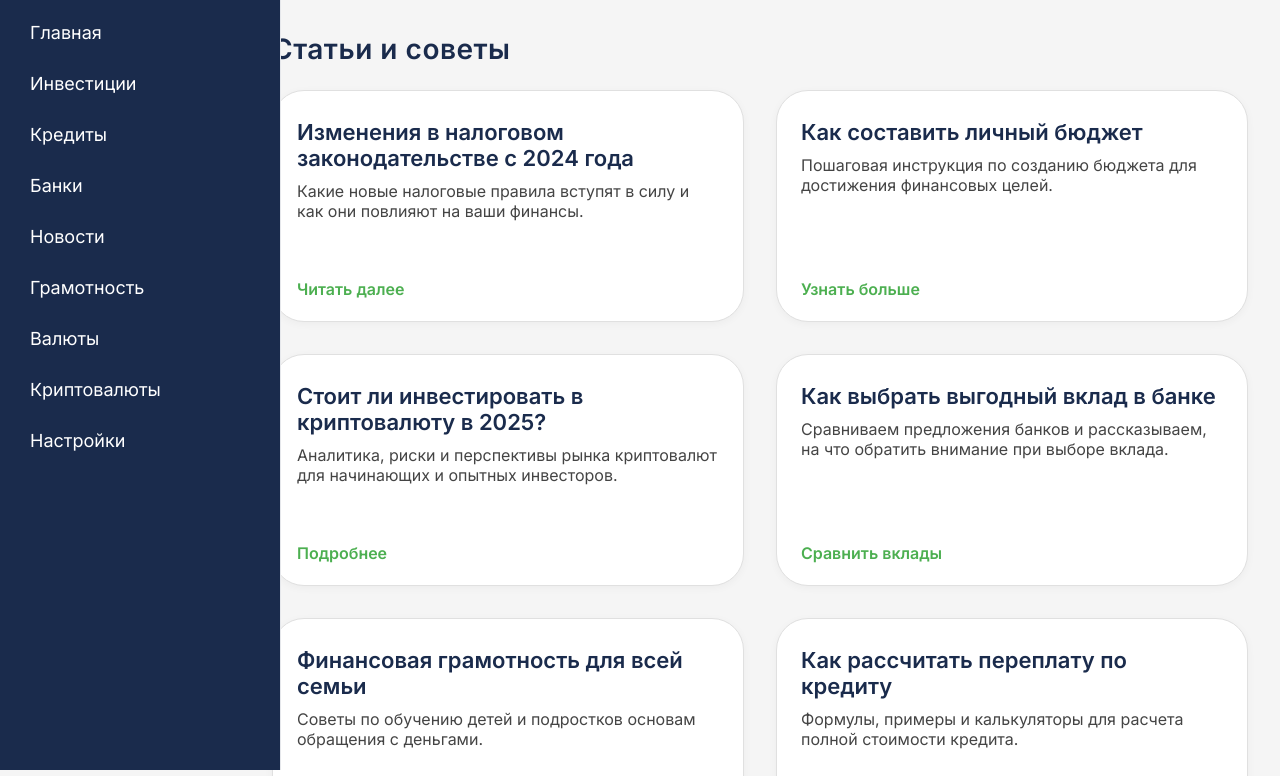
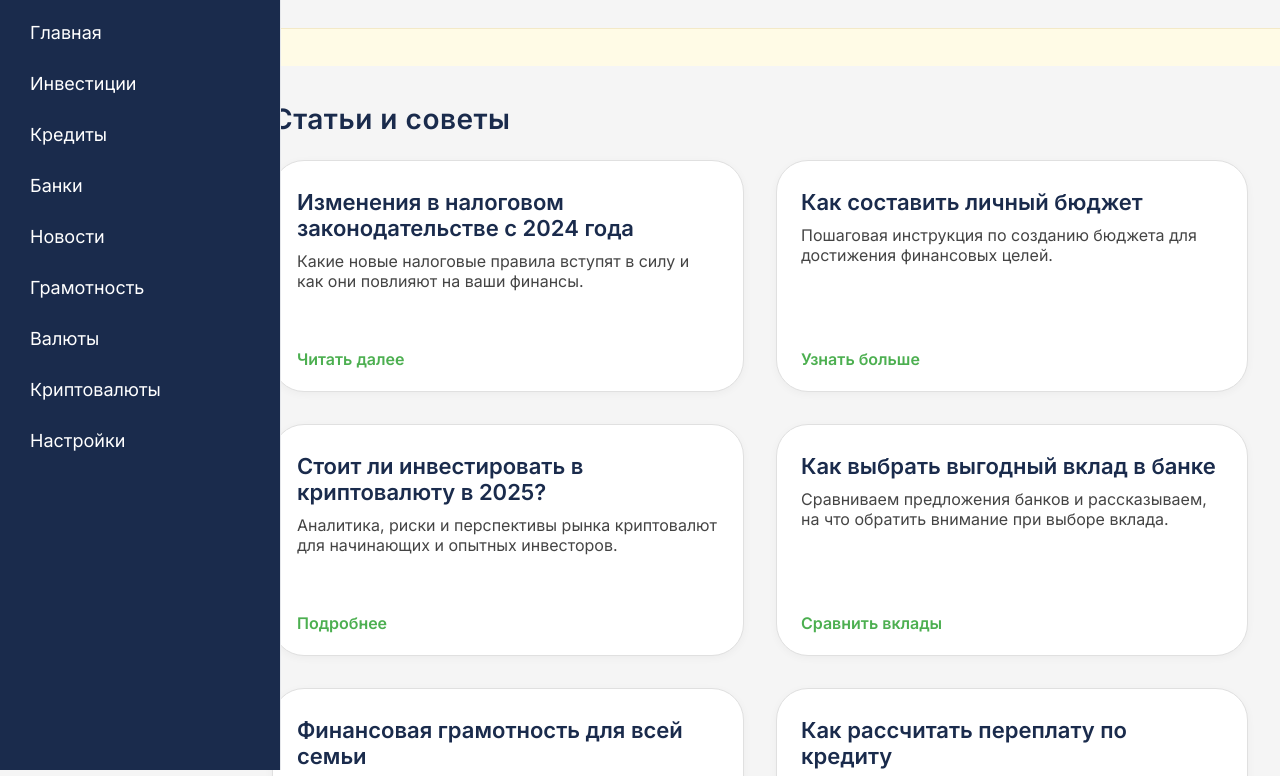
Before and after one commit to Mikawo846/FInanceTechFix, a plain HTML site: page index.html in a window 1280 px wide. Shown: the part 82-858 px from the top of the page. Drawn offline with Linux system fonts and the light colour scheme.

Commit message:
Update styles.css

```diff
--- a/styles.css
+++ b/styles.css
@@ -102,27 +102,18 @@ body {
   border-color: #d4af37;
 }
 
-/* Ticker */
-.ticker-bar {
-  position: sticky;
-  top: 0;
+.rates-bar {
   width: 100%;
-  background: var(--color-ticker-bg);
-  color: var(--color-ticker-text);
-  border-bottom: 1px solid #f3e9c7;
+  background: #fffbe6;
+  color: #222;
   font-size: 16px;
-  padding: 10px 16px;
-  z-index: 10;
-  white-space: nowrap;
-  overflow: hidden;
-}
-.ticker-bar .ticker {
-  display: inline-block;
-  animation: ticker-move 32s linear infinite;
-}
-@keyframes ticker-move {
-  0% { transform: translateX(100%);}
-  100% { transform: translateX(-100%);}
+  padding: 10px 24px;
+  border-top: 1px solid #f3e9c7;
+  box-sizing: border-box;
+  text-align: left;
+  min-height: 38px;
+  margin-top: 32px;
+  /* Не фиксируем, чтобы не мешала скроллу */
 }
 
 /* Cards */
```
